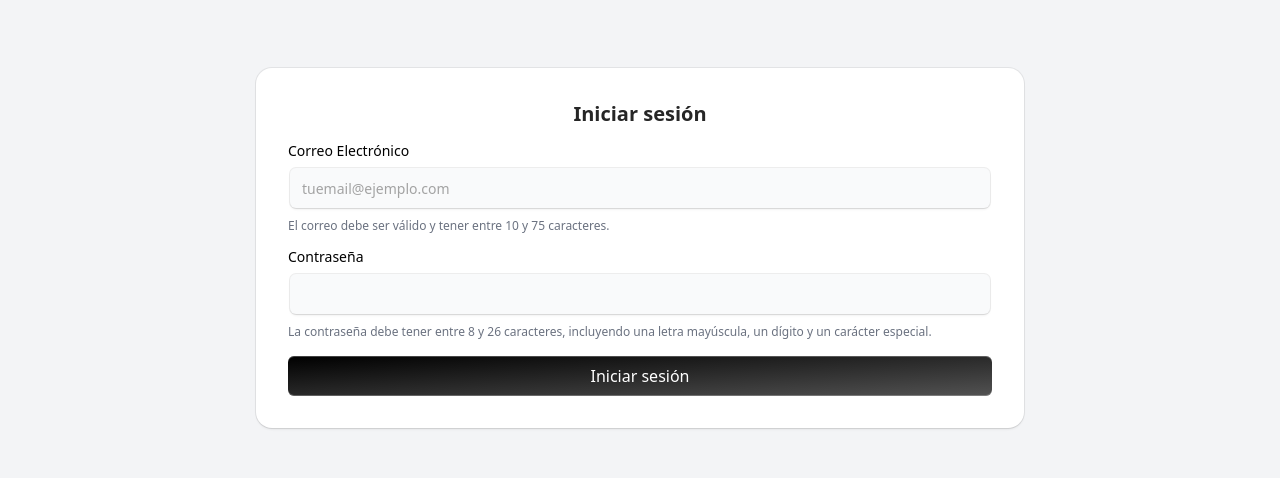
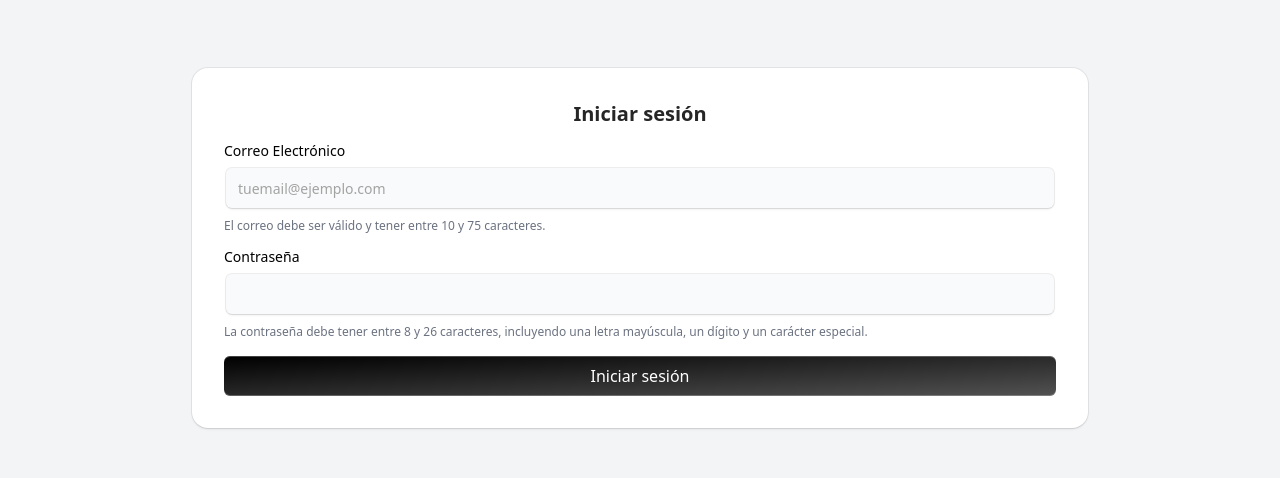
Before and after one commit to Dunel/SysProGestion, a Next.js app: page /login in a window 1280 px wide. Shown: the part 152-630 px from the top of the page. Built offline with nearby package versions, Linux system fonts and the light colour scheme; no server answers.

Commit message:
login position

```diff
--- a/src/components/login/Login.tsx
+++ b/src/components/login/Login.tsx
@@ -39,7 +39,7 @@ export default function Login() {
     <>
       <div className="flex flex-col items-center justify-center">
 
-        <div className="relative z-20 w-[80%] h-auto mx-auto rounded-none md:rounded-2xl p-4 md:p-8 shadow-input bg-white dark:bg-black lg:w-[60%]">
+        <div className="relative z-20 w-[90%] h-auto mx-auto rounded-none md:rounded-2xl p-4 md:p-8 shadow-input bg-white dark:bg-black lg:w-[70%]">
           <h2 className="font-bold text-xl text-neutral-800 dark:text-neutral-200 text-center mb-4">
             Iniciar sesión
           </h2>
```
